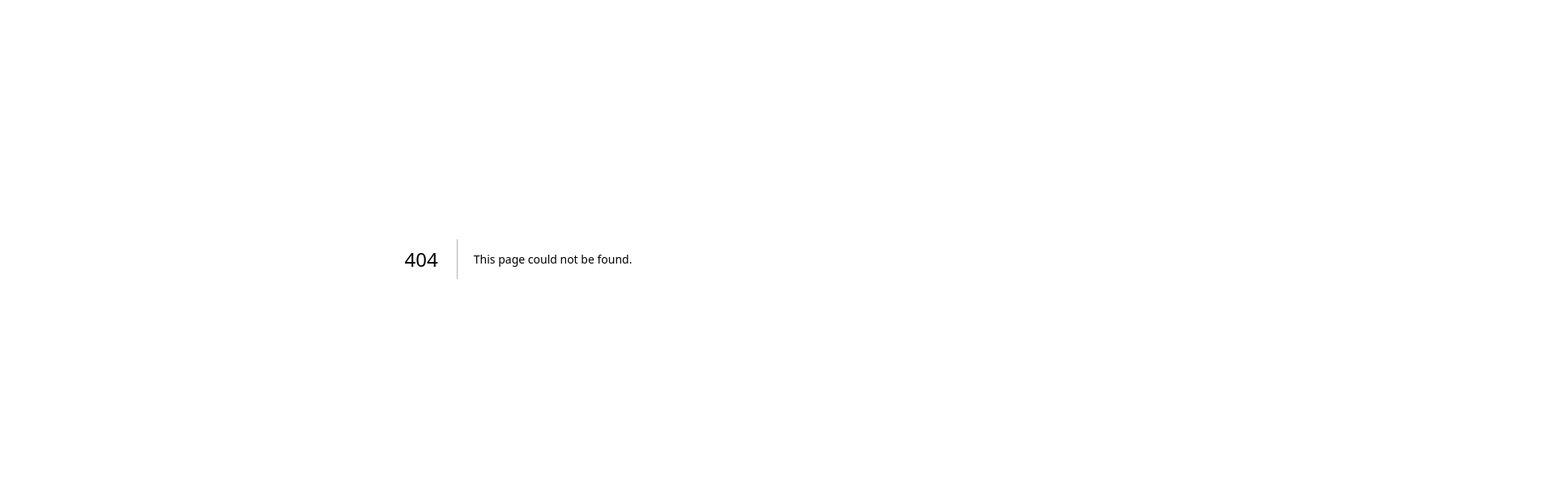
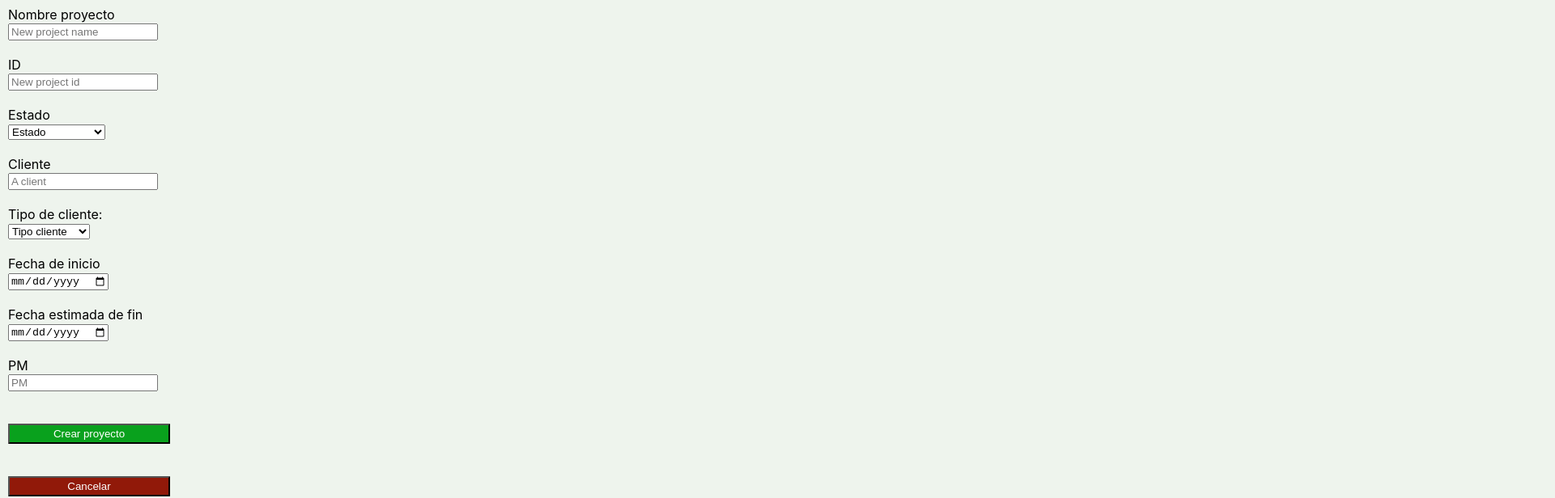
Before and after one commit to BrunoPasca/tribu_2_2022_2c, a Next.js app: page /moduloProyectos/crearProyecto in a window 1280 px wide. Before the commit this address had no page. Shown: the part 80-696 px from the top of the page at 81% size, 1920 px wide, since content can reach past the window. Built offline with nearby package versions, Linux system fonts and the light colour scheme.

Commit message:
agregado paginas modulo proyectos, script para dropdown de multiples opciones

```diff
--- a/pages/index.tsx
+++ b/pages/index.tsx
@@ -38,7 +38,7 @@ export default function Home() {
           </Link>
 
           <Link
-            href=""
+            href="/moduloProyectos/crearTarea"
             className={styles.card}
           >
             <h2>Proyectos</h2>
--- /dev/null
+++ b/pages/moduloProyectos/crearProyecto.tsx
@@ -0,0 +1,108 @@
+import Head_ from '../head'
+import Header from '../header'
+import styles from '../../styles/proyectos.module.css'
+
+
+export default function crearProyecto() {
+  return(
+
+    <>
+    <Head_ nombre='Nuevo proyecto'></Head_>
+    <Header></Header>
+    <div className={styles.container}>
+
+
+
+        <form action="una_accion.php" >
+
+        <div className = {styles.new_project_window}>
+        <label htmlFor="fname">Nombre proyecto </label>
+        <br/>
+        <input type="text"  id="fname" name="firstname" placeholder="New project name"  >
+           </input>
+
+        </div>
+        <div className = {styles.new_project_window}>
+        <label htmlFor="projectID">ID </label>
+        <br/>
+        <input type="text"  id="projectID" name="projectid" placeholder="New project id"  >
+           </input>
+        </div>
+
+        <div className = {styles.new_project_window}>
+          <label htmlFor = "projectState">
+            Estado
+          </label>
+          <br/>
+          <select>
+              <option disabled selected> Estado</option>
+              <option value = "optionDesarrollo"> Desarrollo </option>
+              <option value = "optionProduccion"> Producción</option>
+              <option value = "optionPostProduccion">Post Producción </option>
+          </select>
+        </div>
+
+        <div className = {styles.new_project_window}>
+          <label  htmlFor = "Client name">Cliente  </label>
+          <br/>
+          <input type = "text" id = "projectClient" placeholder="A client"></input>
+        </div >
+
+        <div className = {styles.new_project_window}>
+          <label htmlFor = "ClientType" >
+            Tipo de cliente:
+          </label>
+          <br/>
+          <select>
+              <option disabled selected> Tipo cliente </option>
+              <option > Tipo cliente 1</option>
+          </select>
+        </div>
+
+        <div  className = {styles.new_project_window}>
+          <label htmlFor = "FechaDeInicio"> Fecha de inicio </label>
+          <br/>
+          <input type = "date" id = "FechaDeInicio" name = "comienzoDeProyecto">
+          </input>
+        </div>
+
+        <div  className = {styles.new_project_window}>
+          <label htmlFor = "FechaDeFin"> Fecha estimada de fin </label>
+          <br/>
+            <input type = "date" id = "FechaDeFin" name = "finDeProyecto">
+            </input>
+        </div>
+
+        <div className = {styles.new_project_window}>
+          <label  htmlFor = "productManager">PM  </label>
+          <br/>
+          <input type = "text" id = "productManager" placeholder="PM"></input>
+        </div >
+
+
+        <div className = {styles.new_project_window}>
+          <label htmlFor = "SubmitButton">
+          </label>
+          <br/>
+          <button className = {styles.positive_button_style}>
+            Crear proyecto
+          </button>
+
+
+        </div>
+        </form>
+
+        <div  className = {styles.new_project_window}>
+          <label htmlFor = "CancelButton">
+          </label>
+          <br/>
+          <a href="">
+          <button className = {styles.negative_button_style}>
+            Cancelar
+          </button>
+        </a>
+        </div>
+    </div>
+  </>
+  );
+}
--- /dev/null
+++ b/styles/proyectos.module.css
@@ -0,0 +1,51 @@
+/* FONDO */
+.container {
+    background-color: #EEF4ED;
+    height: 100vh;
+}
+
+.new_project_window{
+    border-radius: 1px;
+    background-color: #EEF4ED;
+    padding: 10px;
+    margin:auto;
+    width: 200%;
+  }
+
+  .positive_button_style{
+    border-radius: 1px;
+    background-color: #09a11d;
+    width: 200px;
+    height: 25px;
+    margin-left: 0px;
+    color: white;
+  }
+
+  .negative_button_style{
+    border-radius: 1px;
+    background-color: #911909;
+    width: 200px;
+    height: 25px;
+    margin-left: 0px;
+    color: white;
+  }
+
+  .grid {
+    display: grid;
+    align-items: center;
+    justify-content: center;
+    flex-wrap: wrap;
+    flex-direction: column;
+    width: 100vw;
+    grid-template-columns: 200px 200px 200px;
+    grid-auto-rows: 40px;
+  }
+
+
+
+  .ventana{
+    display:flex;
+    border-radius: 100px;
+    border: 500px red;
+
+  }
```
Also changed, not shown: pages/dropdown_example.tsx (added, +17 -0 lines), pages/moduloProyectos/crearTarea.tsx (added, +107 -0 lines), public/dropdown.js (added, +20 -0 lines), public/modulo_proyectos_dropdown_tareas.js (added, +23 -0 lines).
